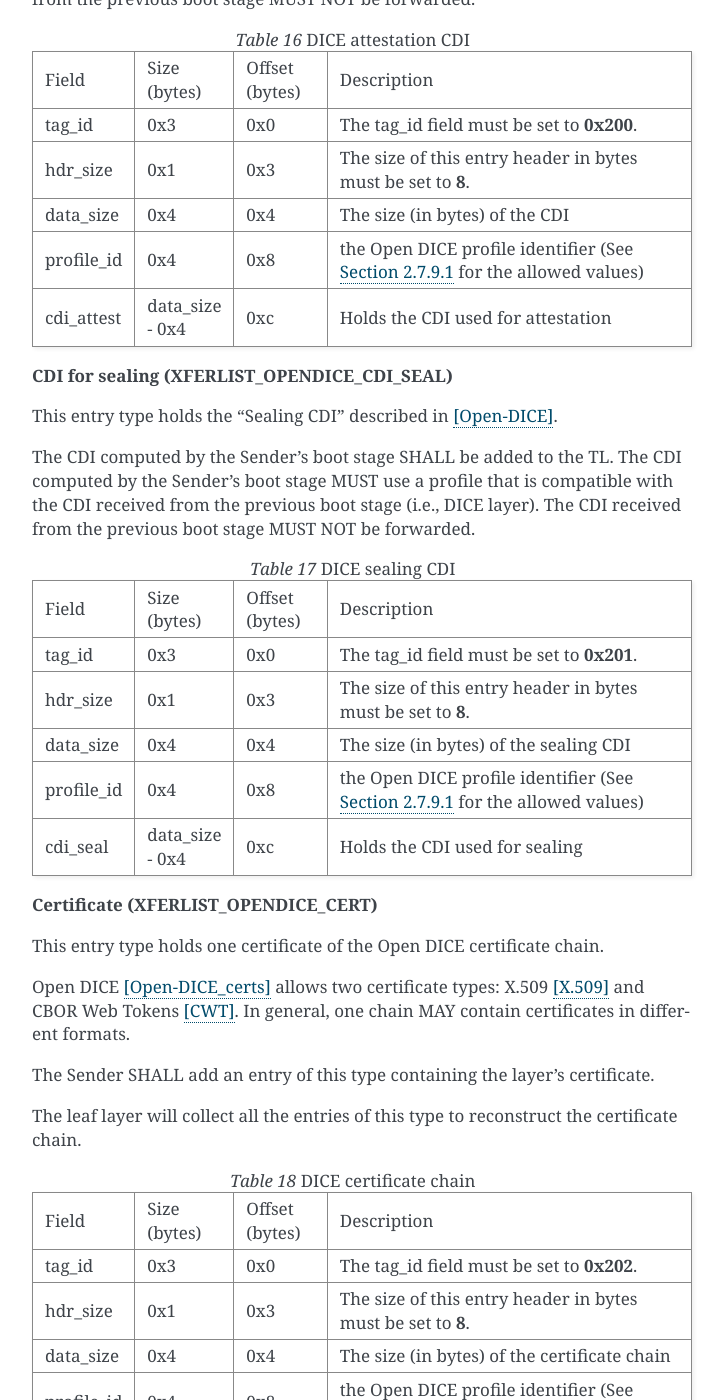
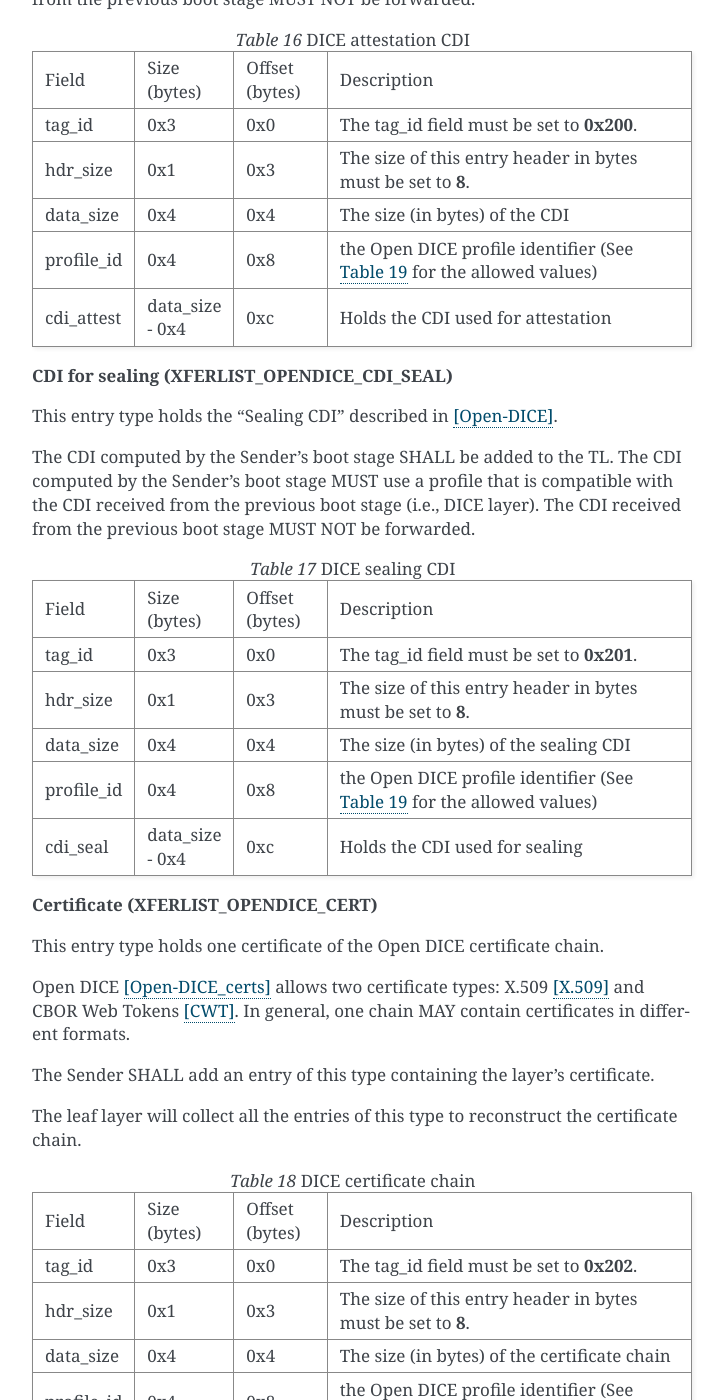
Before and after one commit to FirmwareHandoff/firmware_handoff, a Sphinx documentation site: the page built from source/transfer_list.rst, in a window 1280 px wide and 1400 px high, scrolled down 18234 px. Shown: the whole window, without its empty margins (388-1112 px from the left). Built offline with Sphinx 7.4.7, drawn with Linux system fonts in a browser that asks for light colours; some of the changed lines change nothing that is shown; some of the changed text lies outside the part shown.

Commit message:
reference the profile id table rather than the section.
Signed-off-by: Thomas Fossati <thomas.fossati@linaro.org>

```diff
--- a/source/transfer_list.rst
+++ b/source/transfer_list.rst
@@ -1048,7 +1048,7 @@ The CDI received from the previous boot stage MUST NOT be forwarded.
    * - profile_id
      - 0x4
      - 0x8
-     - the Open DICE profile identifier (See :numref:`opendice_profile_id` for the allowed values)
+     - the Open DICE profile identifier (See :numref:`tab_opendice_profile_id` for the allowed values)
 
    * - cdi_attest
      - data_size - 0x4
@@ -1090,7 +1090,7 @@ The CDI received from the previous boot stage MUST NOT be forwarded.
    * - profile_id
      - 0x4
      - 0x8
-     - the Open DICE profile identifier (See :numref:`opendice_profile_id` for the allowed values)
+     - the Open DICE profile identifier (See :numref:`tab_opendice_profile_id` for the allowed values)
 
    * - cdi_seal
      - data_size - 0x4
@@ -1135,7 +1135,7 @@ The leaf layer will collect all the entries of this type to reconstruct the cert
    * - profile_id
      - 0x4
      - 0x8
-     - the Open DICE profile identifier (See :numref:`opendice_profile_id` for the allowed values)
+     - the Open DICE profile identifier (See :numref:`tab_opendice_profile_id` for the allowed values)
 
    * - cert
      - data_size - 0x4
```
